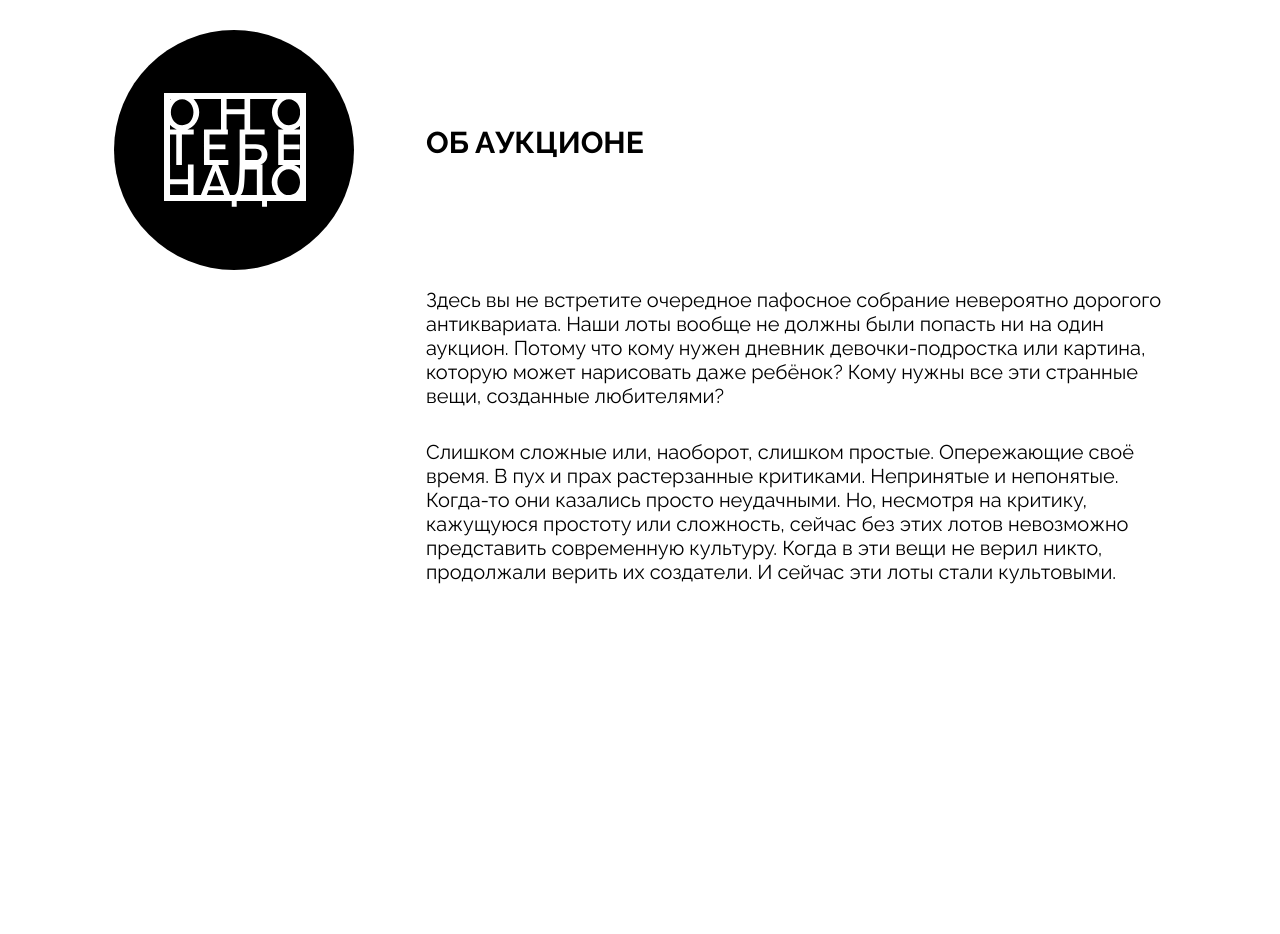
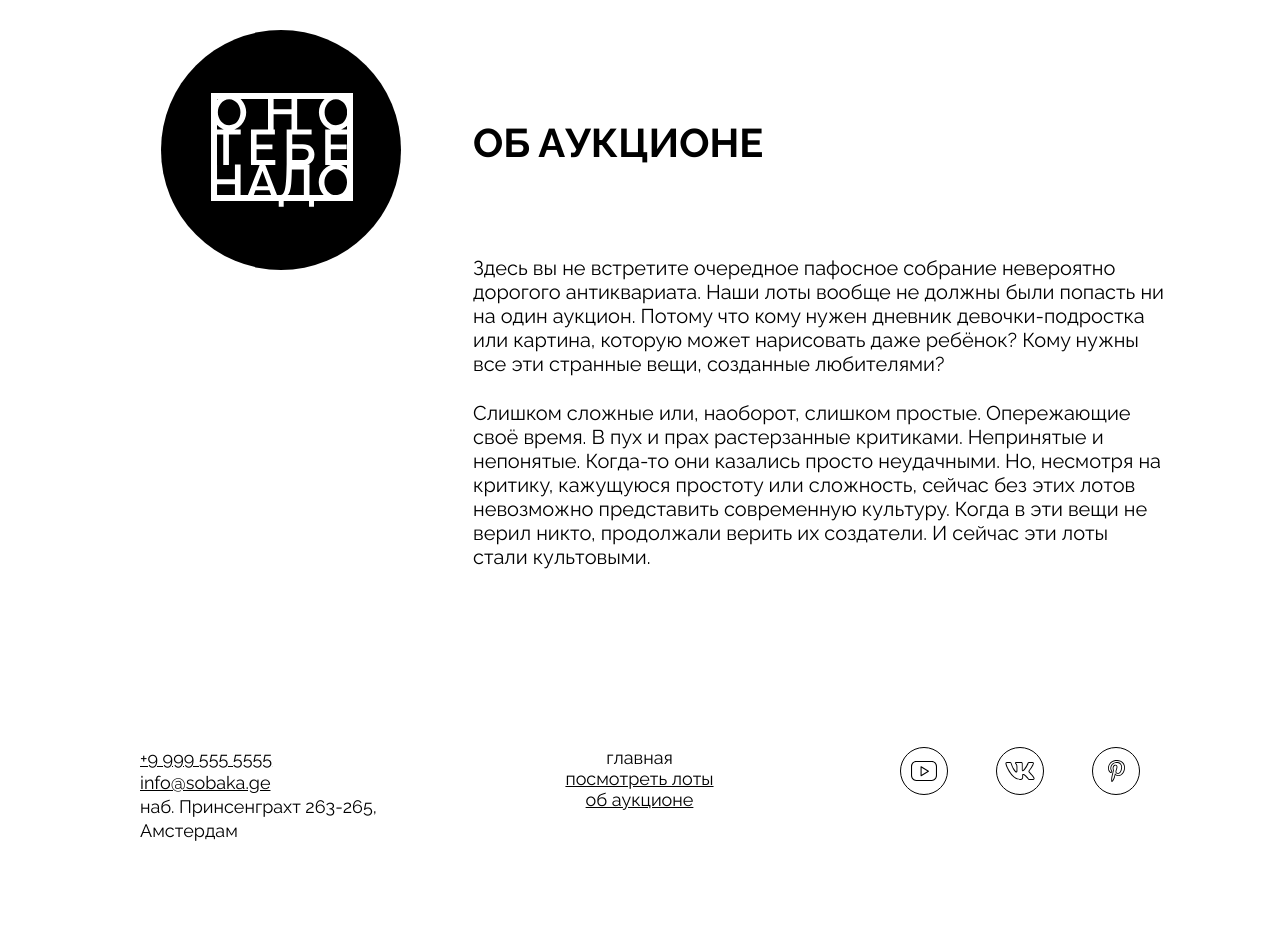
Before and after one commit to zeych/ono-tebe-nado, a plain HTML site: page index.html in a window 1280 px wide. Shown: the part 2080-3014 px from the top of the page. Before the commit the page ends 2842 px from the top, so only its background shows below. Drawn offline with Linux system fonts and the light colour scheme.

Commit message:
new section footer

```diff
--- a/index.html
+++ b/index.html
@@ -1,9 +1,9 @@
 <!DOCTYPE html>
 <html lang="ru">
   <head>
-    <meta charset="UTF-8" />
-    <meta http-equiv="X-UA-Compatible" content="IE=edge" />
-    <meta name="viewport" content="width=device-width, initial-scale=1.0" />
+    <meta charset="UTF-8"/>
+    <meta http-equiv="X-UA-Compatible" content="IE=edge"/>
+    <meta name="viewport" content="width=device-width, initial-scale=1.0"/>
     <title>Оно тебе надо — аукцион вещей, в которые никто не верил</title>
     <link rel="stylesheet" href="./fonts/fonts.css">
     <link rel="stylesheet" href="./styles/global.css">
@@ -27,7 +27,7 @@
             <a href="#0"><img class="header__logo-image" src="./images/logo-black.svg" alt="логотип сайта магазина по"/></a>
           </div>
         <address class="address header__address">
-          <p><a href="tel:+9 999 555 5555">+9 999 555 5555</a></p>
+          <p><a href="tel:+99995555555">+9 999 555 5555</a></p>
           <p><a href="mailto:info@sobaka.ge">info@sobaka.ge</a></p>
           <p>наб. Принсенграхт 263-265,<br> Амстердам</p>
         </address>
@@ -39,8 +39,7 @@
         <h1 class="cover__title">
           <span class="aligned-text aligned-text">о<span class="letter-spacing-extended">но</span></span>
           <span class="aligned-text aligned-text-center">те<span class="letter-spacing-extended">бе</span></span>
-          <span class="aligned-text aligned-text-right">
-          <span class="letter-spacing-extended">н</span>ад<span class="no-letter-spacing">о</span>
+          <span class="aligned-text aligned-text-right"><span class="letter-spacing-extended">н</span>ад<span class="no-letter-spacing">о</span></span>
         </h1>
         <div class="cover__description">
           <p class="cover__description-text">Аукцион вещей, вкоторые никто не верил</p>
@@ -89,22 +88,32 @@
       </div>
         <div class="about__section_info">
           <h2 class="about__title">Об аукционе</h2>
+          <div class="about__text">
           <p>Здесь вы не встретите очередное пафосное собрание невероятно дорогого антиквариата. Наши лоты вообще не должны были попасть ни на один аукцион. Потому что кому нужен дневник девочки-подростка или картина, которую может нарисовать даже ребёнок? Кому нужны все эти странные вещи, созданные любителями?</p>
-          <p class="about__text">Слишком сложные или, наоборот, слишком простые. Опережающие своё время. В пух и прах растерзанные критиками. Непринятые и непонятые. Когда-то они казались просто неудачными. Но, несмотря на критику, кажущуюся простоту или сложность, сейчас без этих лотов невозможно представить современную культуру. Когда в эти вещи не верил никто, продолжали верить их создатели. И сейчас эти лоты стали культовыми.</p>
+          <p>Слишком сложные или, наоборот, слишком простые. Опережающие своё время. В пух и прах растерзанные критиками. Непринятые и непонятые. Когда-то они казались просто неудачными. Но, несмотря на критику, кажущуюся простоту или сложность, сейчас без этих лотов невозможно представить современную культуру. Когда в эти вещи не верил никто, продолжали верить их создатели. И сейчас эти лоты стали культовыми.</p>
+        </div>
         </div>
       </section>
 
-      <section class="footer">
-
-
-
-
-
-
-
-
-
-      </section>
+      <footer class="footer">
+        <address class="address header__address">
+          <p><a href="tel:+99995555555">+9 999 555 5555</a></p>
+          <p><a href="mailto:info@sobaka.ge">info@sobaka.ge</a></p>
+          <p>наб. Принсенграхт 263-265,<br> Амстердам</p>
+        </address>
+        <nav class="footer__menu">
+          <ul class="footer__menu-list">
+            <li class="footer__menu-list-item">главная</li>
+            <li class="footer__menu-list-item footer__menu-link">посмотреть лоты</li>
+            <li class="footer__menu-list-item footer__menu-link">об аукционе</li>
+          </ul>
+        </nav>
+          <ul class="footer__social-list">
+            <li class="footer__social-list-item"><a class="footer__social-link" href="#0"><img class="footer__social-icon" src="./images/yt.svg" alt="логотип видеосервиса"></a></li>
+            <li class="footer__social-list-item"><a class="footer__social-link" href="#0"><img class="footer__social-icon" src="./images/vk.svg" alt="логотип социальной сети"></a></li>
+            <li class="footer__social-list-item"><a class="footer__social-link" href="#0"><img class="footer__social-icon" src="./images/pinterest.svg" alt="логотип принта"></a></li>
+          </ul>
+      </footer>
     </main>
   </body>
 </html>
--- a/styles/style.css
+++ b/styles/style.css
@@ -89,7 +89,6 @@
 }
 
 .aligned-text-center {
-   /* line-height: 100%; */
    text-align: center;
 }
 
@@ -220,11 +219,12 @@
    margin-left: 40px;
 }
 
-/* была попытка сделать на гридах about*/
 .about {
+   display: grid;
+   grid-template-columns: repeat(3, 1fr);
+   justify-content: space-between;
+   gap: 25px;
    padding: 0 24px 178px;
-   display: flex;
-   gap: 72px;
 }
 
 .about__wrapper_logo {
@@ -247,16 +247,16 @@
 }
 
 .about__section_info {
-   display: flex;
-   flex-direction: column;
-   gap: 32px;
    font-family: Raleway;
    font-size: 20px;
    font-weight: 400;
    line-height: 24px;
+   gap: 32px;
+   grid-column: span 2;
 }
 
 .about__title {
+   font-size: 40px;
    text-transform: uppercase;
    margin: 101px 0;
 }
@@ -268,3 +268,41 @@
    font-size: 20px;
    line-height: 24px;
 }
+
+.footer {
+   display: flex;
+   justify-content: space-between;
+   padding: 0 50px 91px;
+}
+
+.footer__menu {
+   display: flex;
+   flex-direction: column;
+}
+
+.footer__menu-list {
+   font-size: 18px;
+   text-align: center;
+}
+
+.footer__menu-list-item {
+   list-style: none;
+}
+
+.footer__menu-link {
+   text-decoration: underline;
+}
+
+.footer__social-list {
+   display: flex;
+   gap: 48px;
+}
+
+.footer__social-list-item {
+   list-style: none;
+}
+
+.footer__social-icon {
+   width: 48px;
+   height: 48px;
+}
```
